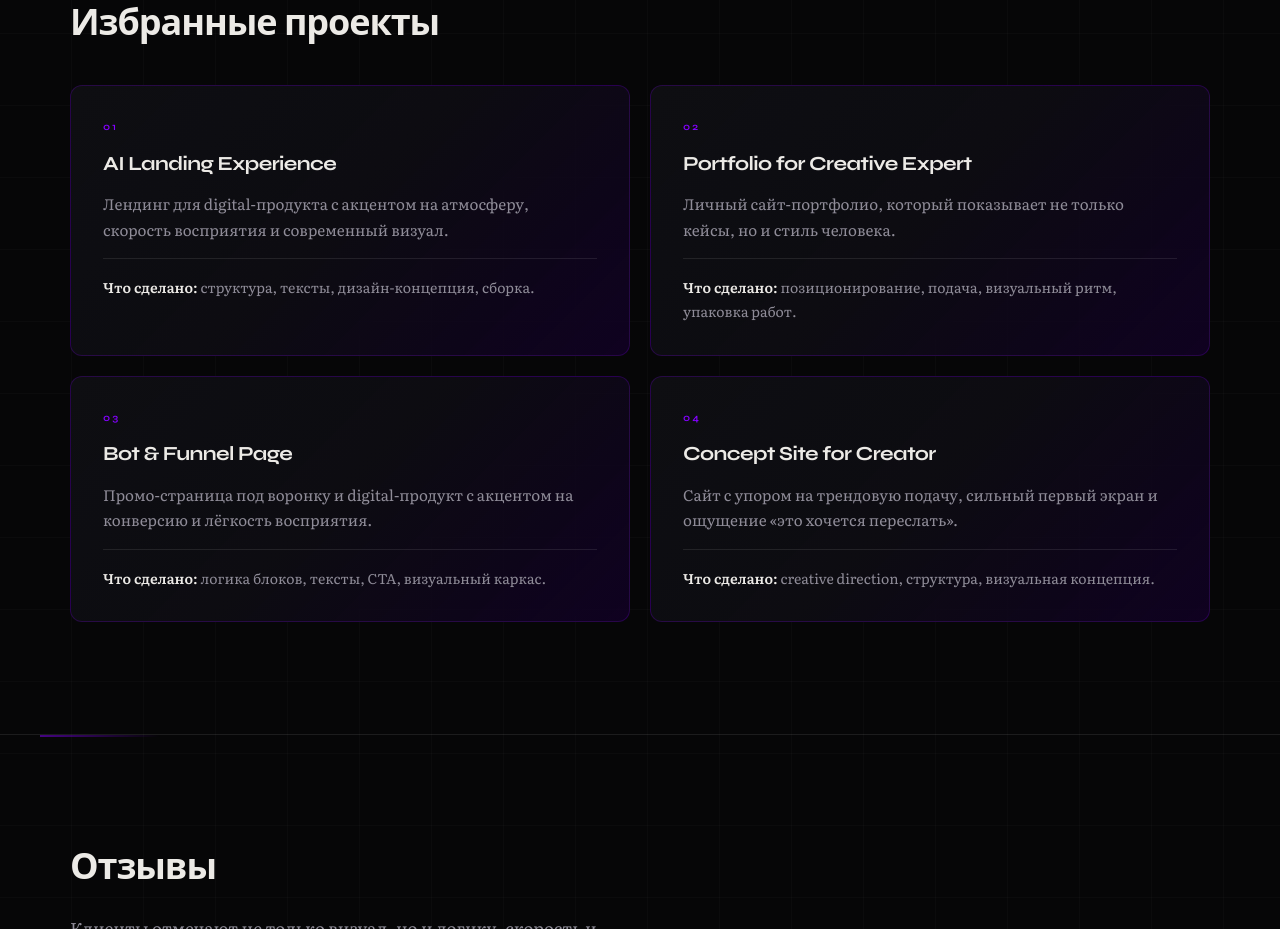
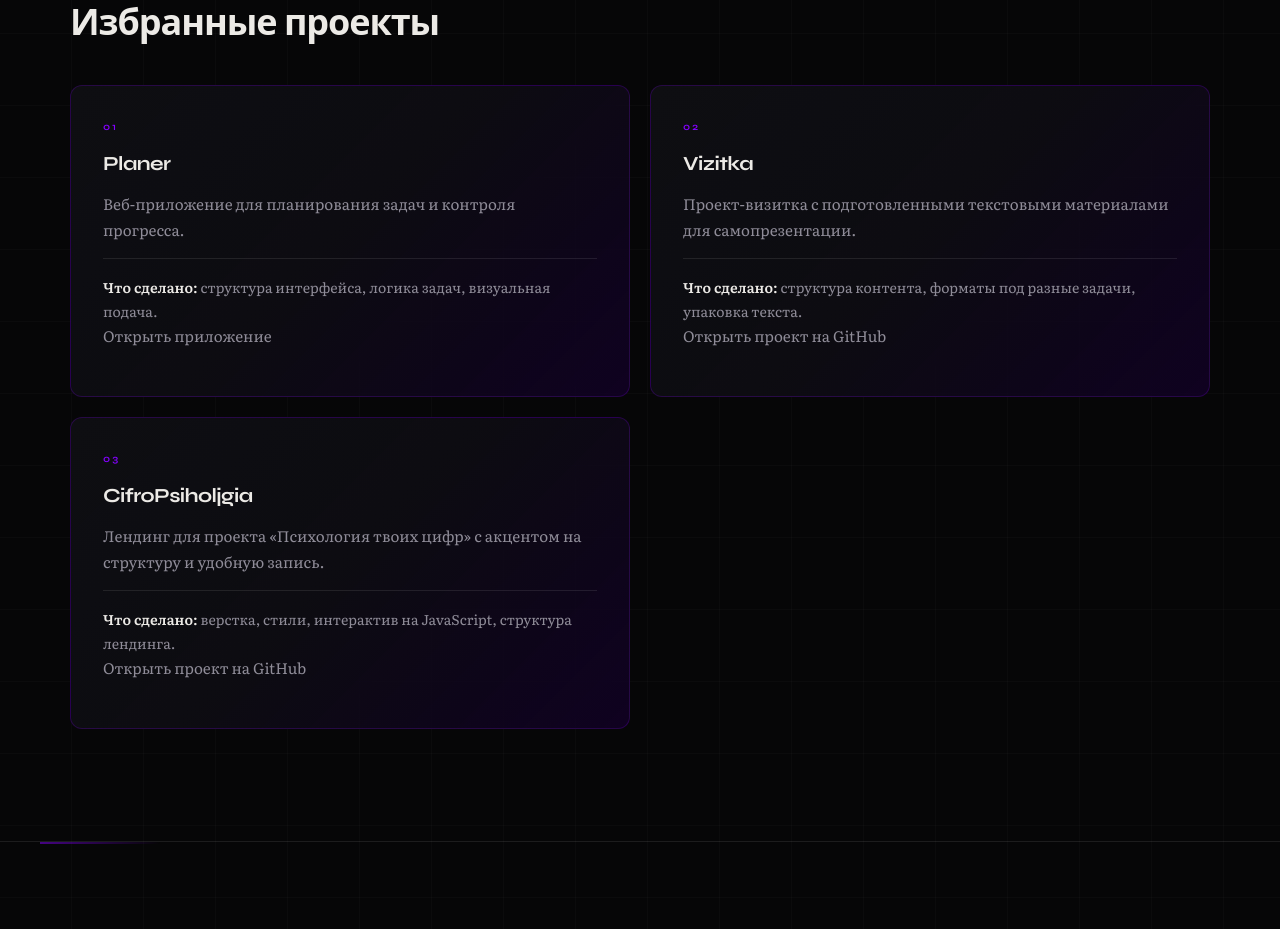
Before and after one commit to avholya/my-Portfolio, a plain HTML site: page index.html in a window 1280 px wide. Shown: the part 3062-3991 px from the top of the page. Drawn offline with nearby package versions, Linux system fonts and the light colour scheme.

Commit message:
добавляю проектыв блоки

```diff
--- a/index.html
+++ b/index.html
@@ -223,27 +223,30 @@
         <div class="projects-grid">
           <article class="project-card" data-reveal>
             <div class="project-meta">01</div>
-            <h3 class="project-title">AI Landing Experience</h3>
-            <p>Лендинг для digital-продукта с акцентом на атмосферу, скорость восприятия и современный визуал.</p>
-            <p class="project-done"><strong>Что сделано:</strong> структура, тексты, дизайн-концепция, сборка.</p>
+            <h3 class="project-title">Planer</h3>
+            <p>Веб-приложение для планирования задач и контроля прогресса.</p>
+            <p class="project-done"><strong>Что сделано:</strong> структура интерфейса, логика задач, визуальная подача.</p>
+            <p>
+              <a href="https://avholya.github.io/Planer1/" target="_blank" rel="noopener noreferrer">Открыть приложение</a>
+            </p>
           </article>
           <article class="project-card" data-reveal>
             <div class="project-meta">02</div>
-            <h3 class="project-title">Portfolio for Creative Expert</h3>
-            <p>Личный сайт-портфолио, который показывает не только кейсы, но и стиль человека.</p>
-            <p class="project-done"><strong>Что сделано:</strong> позиционирование, подача, визуальный ритм, упаковка работ.</p>
+            <h3 class="project-title">Vizitka</h3>
+            <p>Проект-визитка с подготовленными текстовыми материалами для самопрезентации.</p>
+            <p class="project-done"><strong>Что сделано:</strong> структура контента, форматы под разные задачи, упаковка текста.</p>
+            <p>
+              <a href="https://github.com/avholya/Vizitka.git" target="_blank" rel="noopener noreferrer">Открыть проект на GitHub</a>
+            </p>
           </article>
           <article class="project-card" data-reveal>
             <div class="project-meta">03</div>
-            <h3 class="project-title">Bot &amp; Funnel Page</h3>
-            <p>Промо-страница под воронку и digital-продукт с акцентом на конверсию и лёгкость восприятия.</p>
-            <p class="project-done"><strong>Что сделано:</strong> логика блоков, тексты, CTA, визуальный каркас.</p>
-          </article>
-          <article class="project-card" data-reveal>
-            <div class="project-meta">04</div>
-            <h3 class="project-title">Concept Site for Creator</h3>
-            <p>Сайт с упором на трендовую подачу, сильный первый экран и ощущение «это хочется переслать».</p>
-            <p class="project-done"><strong>Что сделано:</strong> creative direction, структура, визуальная концепция.</p>
+            <h3 class="project-title">CifroPsiholjgia</h3>
+            <p>Лендинг для проекта «Психология твоих цифр» с акцентом на структуру и удобную запись.</p>
+            <p class="project-done"><strong>Что сделано:</strong> верстка, стили, интерактив на JavaScript, структура лендинга.</p>
+            <p>
+              <a href="https://github.com/avholya/CifroPsiholjgia.git" target="_blank" rel="noopener noreferrer">Открыть проект на GitHub</a>
+            </p>
           </article>
         </div>
       </div>
```
